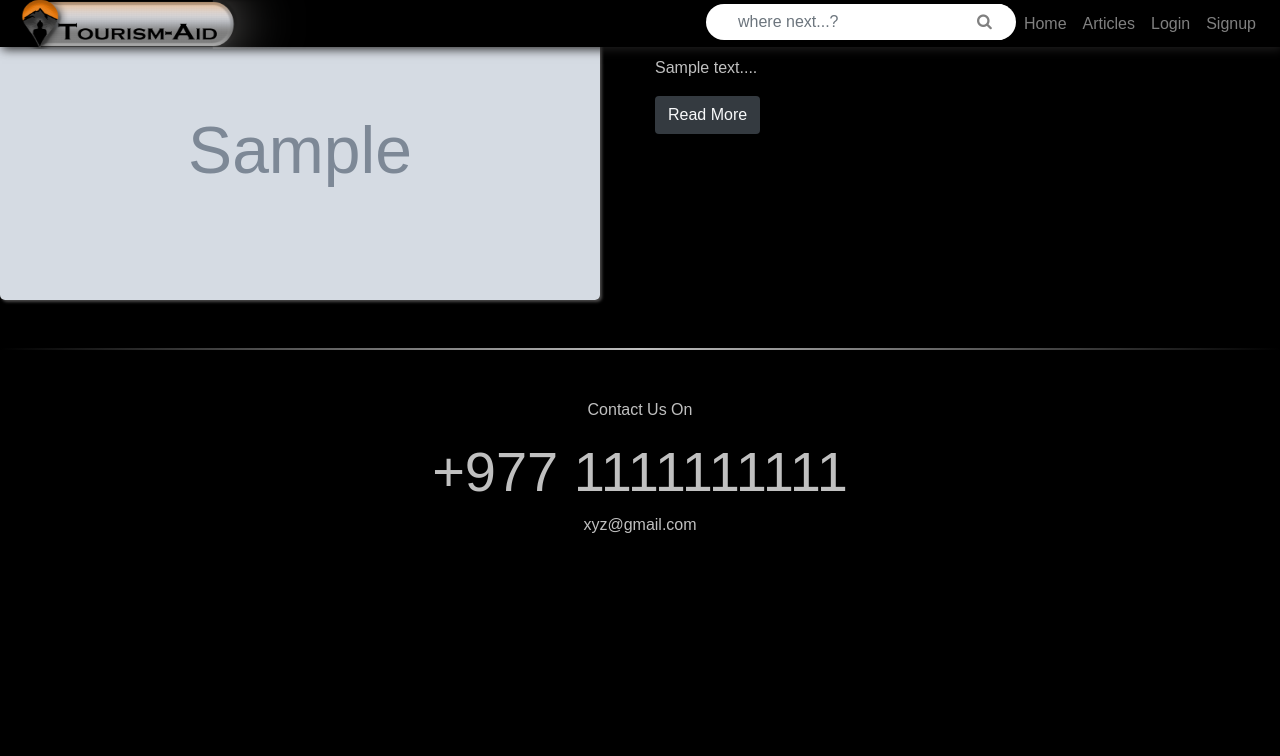
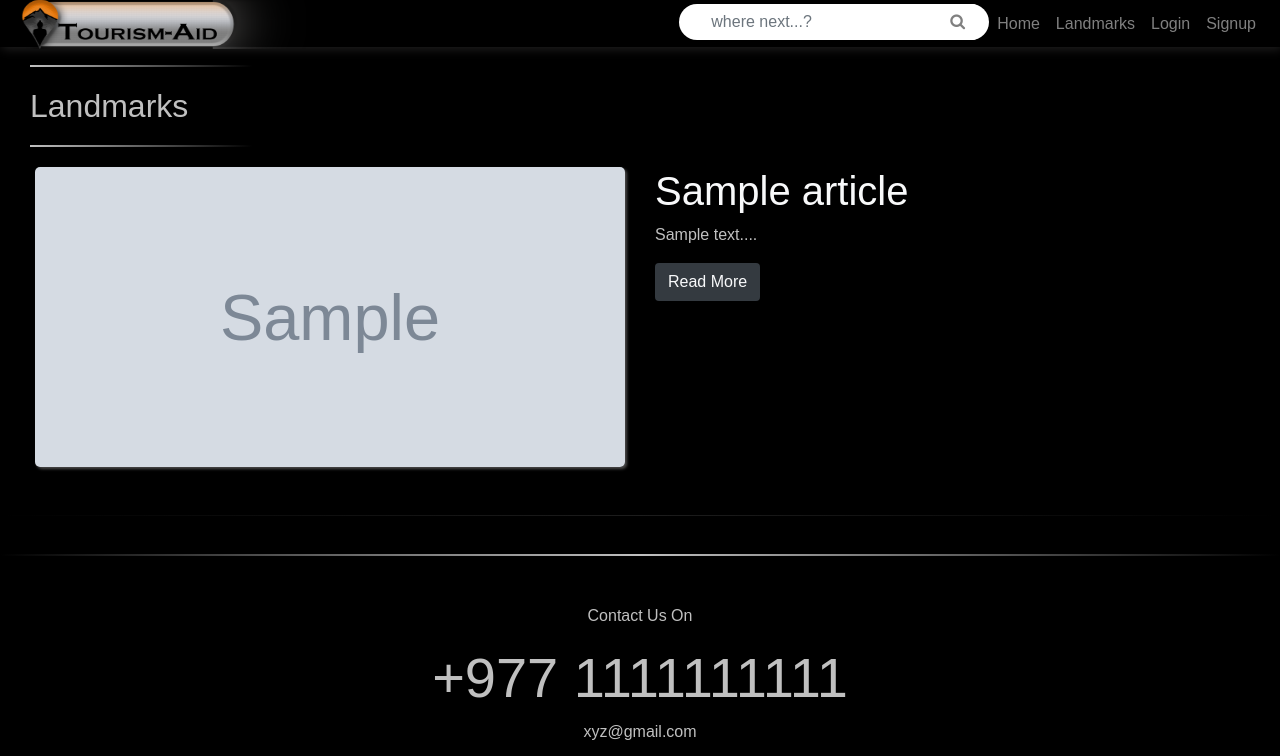
Before and after one commit to randazzle/NewMinorProjectDjango, a Django app: page /all-articles/ in a window 1280 px wide. Shown: the top 756 px of the page. Before the commit the page ends 533 px from the top, so only its background shows below. Run offline with Django 3.2, Linux system fonts and the light colour scheme; tables that the repository leaves empty hold one stand-in row (values such as "Sample post"); grey boxes marked "Sample" are stand-in pictures; some libraries are stand-ins or nearby versions.

Commit message:
all article.html page designed and named it Landmarks in navbar

```diff
--- a/articles/templates/articles/all_articles.html
+++ b/articles/templates/articles/all_articles.html
@@ -3,10 +3,18 @@
 {% load static %}
 
 {% block content %}
-
+<div style="margin-top: 65px; margin-left: 10px;">
+    <div  style="width: 35%; background-image: linear-gradient(to right,silver, rgb(0, 0, 0,0) 50%); height: 2px; margin:20px;">
+		<hr style="opacity: 0;">
+	</div>
+    <h2 style="margin:20px;color: silver;">Landmarks</h2>
+    <div  style=" background-image: linear-gradient(to right,silver, rgb(0, 0, 0,0) 50%); height: 2px; margin:20px;width: 35%;">
+		<hr style="opacity: 0;">
+	</div>
+</div>
     {% for article in articles %}
 
-        <div class="row mb-5">
+        <div class="row mb-5" style="margin: 20px; " >
         <div class="col-lg-g col-md-6 ">
             <a href="{% url 'articles:detail' slug=article.slug %}"><img src="{{ article.thumb.url }}" style="object-fit: cover; height:300px; width:600px ;box-shadow: 2px 2px 3px rgb(75, 74, 74); border-radius : 5px ;" class="img-fluid"></a>
         </div>
@@ -17,38 +25,42 @@
             </p>
             <button  class="btn bg-dark text-white"><a  class="text-light" href="{% url 'articles:detail' slug=article.slug %}">Read More</a></button>
 
+
         </div>
         <div  style="background-image: linear-gradient(to right, rgb(0, 0, 0,0),silver, rgb(0, 0, 0,0)); height: 1px;margin-top: 10px;margin-bottom: 38px;">
         <hr style="opacity: 0;">
         </div>
+        </div>
+        <div  style="opacity: .15; background-image: linear-gradient(to right, rgb(0, 0, 0,0),silver, rgb(0, 0, 0,0)); height: 1px;margin-top: 10px;margin-bottom: 38px;">
+            <hr style="opacity: 0;">
         </div>
 
     {% endfor %}
 
     {% if articles.has_other_pages %}
 
-        <ul class="pagination">
-
+        <ul class="pagination" style="" >
+            <div style="margin: auto; display: inline-flex;justify-content: space-between;">
             {% if articles.has_previous %}
-                <li><a href="?page={{ articles.previous_page_number }}">&laquo;</a></li>
+                <li  style="color: silver;"><a style="color: silver;" href="?page={{ articles.previous_page_number }}">&laquo;</a></li>
             {% else %}
-                <li class="disabled"><span>&laquo;</span></li>
+                <li class="disabled" style="color: silver;"><span>&laquo;</span></li>
             {% endif %}
 
             {% for i in articles.paginator.page_range %}
                 {% if articles.number == i %}
-                    <li class="active"><span> {{ i }} <span class="sr-only">{current}</span></span></li>
+                    <li class="active" style="padding-top: 3px; margin-left: 5px; margin-right: 5px; color: black; background-color: white;border-radius: 5px; width: 30px;height: 30px; text-align: center;"><span > {{ i }} <span  class="sr-only">{current}</span></span></li>
                 {% else %}
-                    <li><a href = "?page={{ i }}">{{ i }}</a></li>
+                    <li onmouseover="style.background='gray'" onmouseout="style.background='rgb(58, 57, 57)'" style="padding-top: 3px; margin-left: 5px; margin-right: 5px;  background-color: rgb(58, 57, 57);border-radius: 5px; width: 30px;height: 30px; text-align: center;" ><a style="color: white;"  href = "?page={{ i }}">{{ i }}</a></li>
                 {% endif %}
             {% endfor %}
 
             {% if articles.has_next %}
-                <li><a href="?page={{ articles.next_page_number }}">&raquo;</a></li>
+                <li  ><a style="color: silver;" href="?page={{ articles.next_page_number }}">&raquo;</a></li>
             {% else %}
                 <li class="disabled"><span>&raquo;</span></li>
             {% endif %}
-
+            </div>
         </ul>
 
     {% endif %}
--- a/articles/templates/articles/article_list.html
+++ b/articles/templates/articles/article_list.html
@@ -179,7 +179,11 @@
             <div  style="background-image: linear-gradient(to right, rgb(0, 0, 0,0),silver, rgb(0, 0, 0,0)); height: 1px;margin-top: 10px;margin-bottom: 38px;">
             <hr style="opacity: 0;">
           </div>
+
           </div>
+          <div  style="opacity: .15; background-image: linear-gradient(to right, rgb(0, 0, 0,0),silver, rgb(0, 0, 0,0)); height: 1px;margin-top: 10px;margin-bottom: 38px;">
+            <hr style="opacity: 0;">
+        </div>
 
         {% endfor %}
 
--- a/templates/Navbar.html
+++ b/templates/Navbar.html
@@ -54,7 +54,7 @@
                 </li>
 
                 <li class="nav-item ">
-                    <a class="nav-link" href="{% url 'all_articles' %}">Articles<span class="sr-only">(current)</span></a>
+                    <a class="nav-link" href="{% url 'all_articles' %}">Landmarks<span class="sr-only">(current)</span></a>
                 </li>
 
                 <!-- <li class="nav-item">
```
